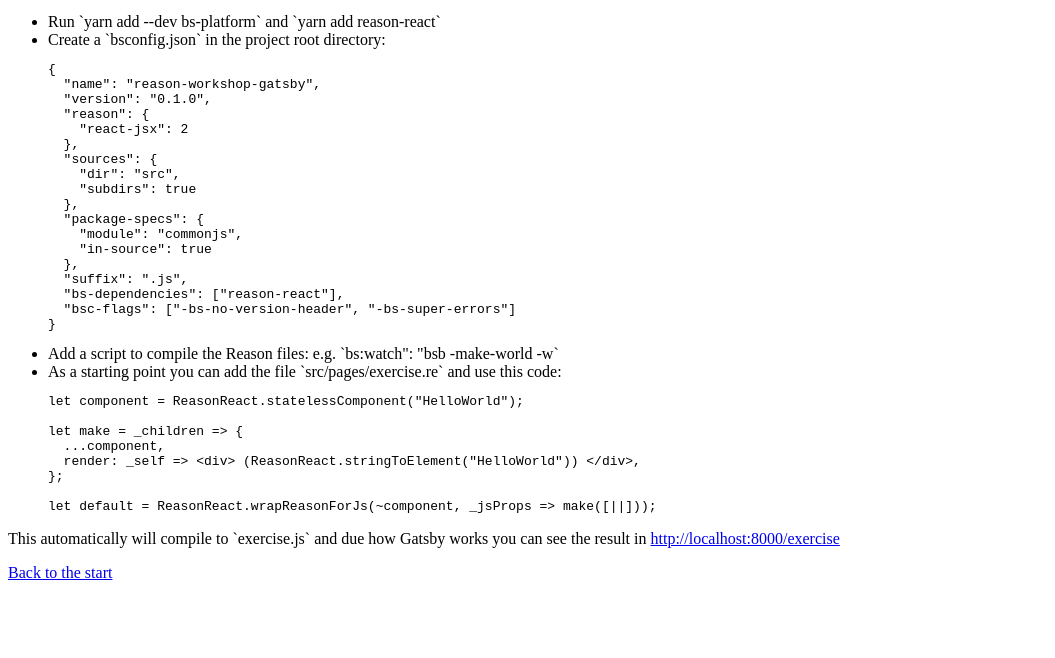
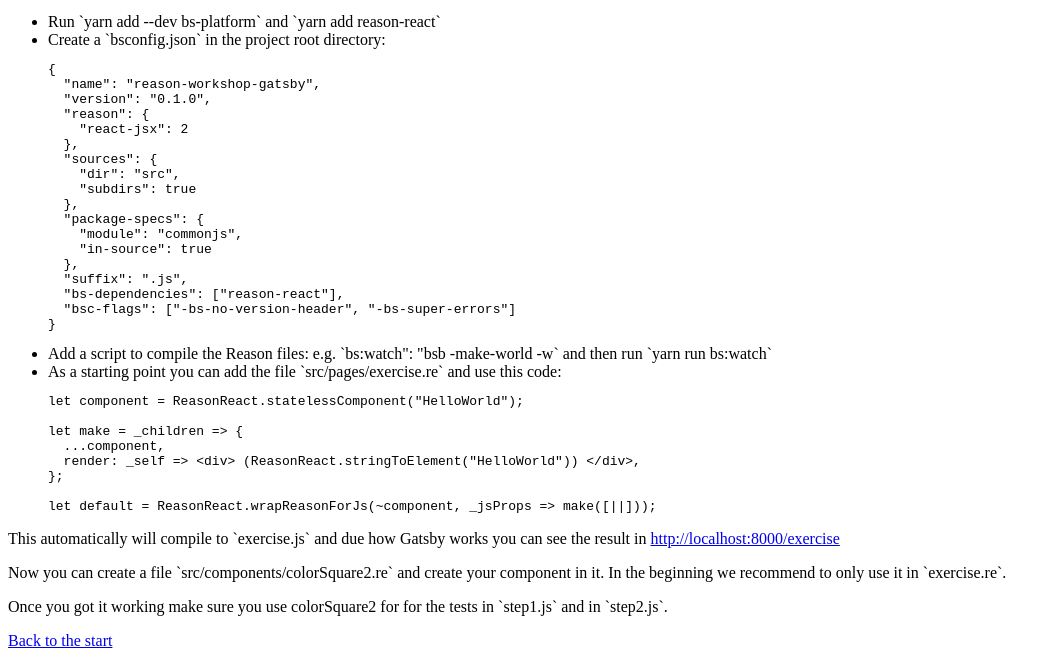
Before and after one commit to ryyppy/reason-workshop-exercise, a Gatsby site: page /step2 in a window 1280 px wide. Shown: the part 583-1241 px from the top of the page, without its empty margins (0-1055 px from the left). Before the commit the page ends 1173 px from the top, so only its background shows below. Built offline with nearby package versions, Linux system fonts and the light colour scheme; Gatsby itself is replaced by a stand-in of ours.

Commit message:
improve reason react example

```diff
--- a/src/pages/step2.js
+++ b/src/pages/step2.js
@@ -67,7 +67,7 @@
       </li>
       <li>
         Add a script to compile the Reason files: e.g. `bs:watch": "bsb
-        -make-world -w`
+        -make-world -w` and then run `yarn run bs:watch`
       </li>
       <li>
         As a starting point you can add the file `src/pages/exercise.re` and use this
@@ -82,6 +82,17 @@
       <Link to="/exercise">http://localhost:8000/exercise</Link>
     </p>
 
+    <p>
+      Now you can create a file `src/components/colorSquare2.re` and create your
+      component in it. In the beginning we recommend to only use it in
+      `exercise.re`.
+    </p>
+
+    <p>
+      Once you got it working make sure you use colorSquare2 for for the tests
+      in `step1.js` and in `step2.js`.
+    </p>
+
     <div>
       <Link to="/">Back to the start</Link>
     </div>
```
Also changed, not shown: 1 other file.
